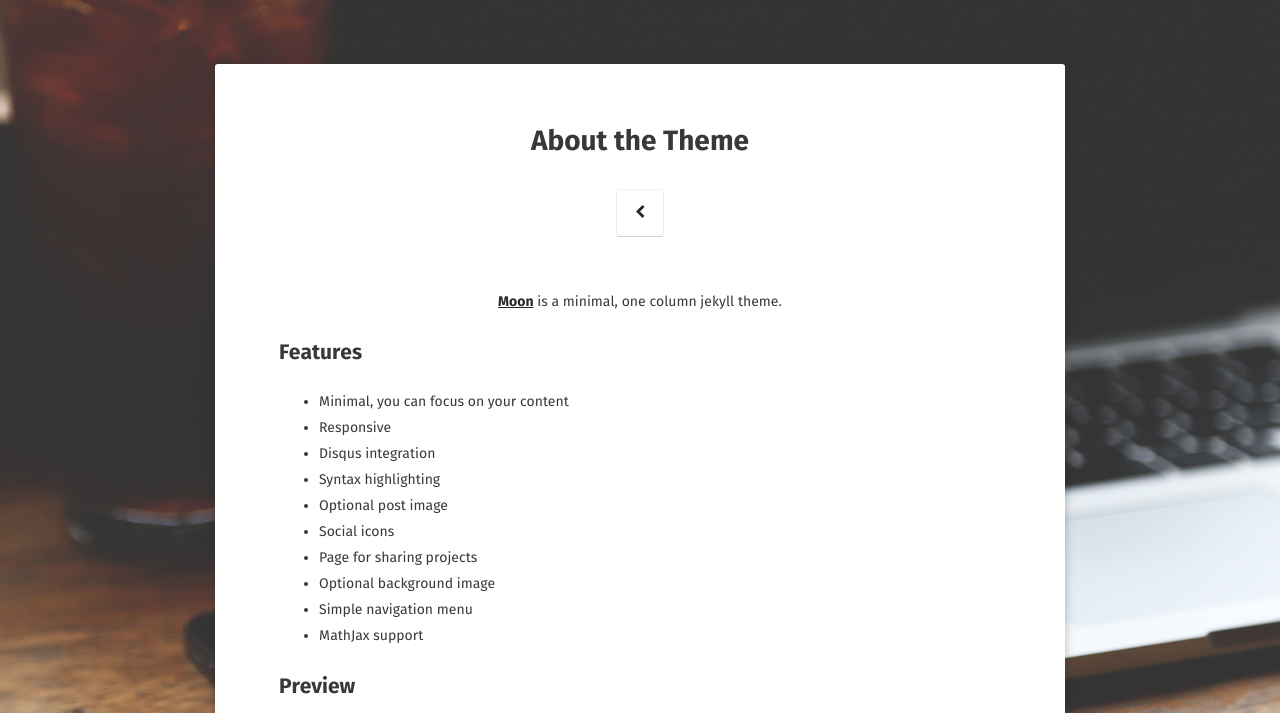
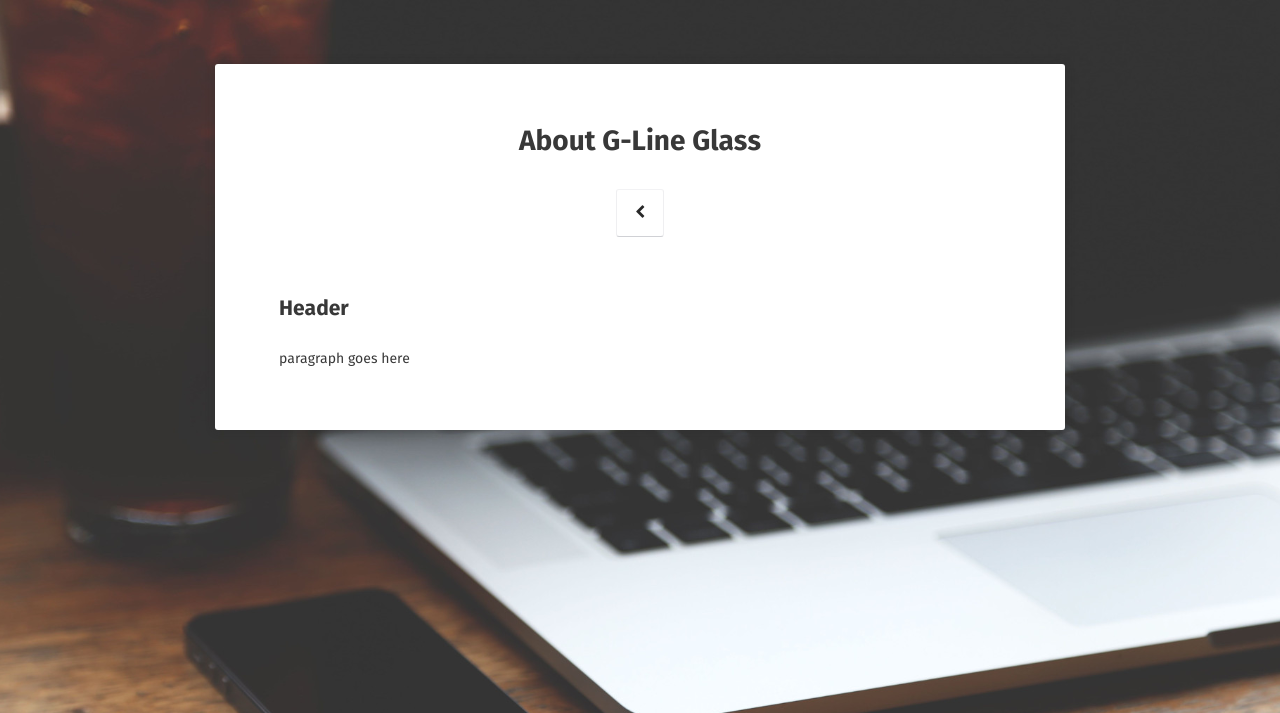
Before and after one commit to maryyphamm/g-lineglass, a Jekyll site: the page built from about/index.md, in a window 1280 px wide. Shown: the top 713 px of the page. Built offline with Jekyll 4.4.1, drawn with Linux system fonts in a browser that asks for light colours; some web fonts are replaced; some of the changed text lies outside the part shown; grey boxes are pictures that could not be loaded.

Commit message:
Update About Us

```diff
--- a/about/index.md
+++ b/about/index.md
@@ -1,37 +1,9 @@
 ---
 layout: page
-title: About the Theme
-tags: [about, Jekyll, theme, moon]
-date: 2016-03-21
+title: About G-Line Glass
+tags:
+date:
 comments: false
 ---
-
-<center><a href="http://taylantatli.github.io/Moon"><b>Moon</b></a> is a minimal, one column jekyll theme.</center>
-
-## Features
-* Minimal, you can focus on your content
-* Responsive
-* Disqus integration
-* Syntax highlighting
-* Optional post image
-* Social icons
-* Page for sharing projects
-* Optional background image
-* Simple navigation menu
-* MathJax support
-
-## Preview
-
-{% capture images %}
-    https://cloud.githubusercontent.com/assets/754514/14509720/61c61058-01d6-11e6-93ab-0918515ecd56.png
-    https://cloud.githubusercontent.com/assets/754514/14509716/61ac6c8e-01d6-11e6-879f-8308883de790.png
-{% endcapture %}
-{% include gallery images=images caption="Screenshots of Moon Theme" cols=2 %}
-
-See a [live version of Moon](http://taylantatli.github.io/Moon) hosted on GitHub.
-
-## Getting Started
-
-To learn how to install and use this theme check out the [Setup Guide](http://taylantatli.me/Moon/moon-theme/) for more information.
-
-[Install Moon](https://github.com/TaylanTatli/Moon){: .btn}
+## Header
+paragraph goes here
```
